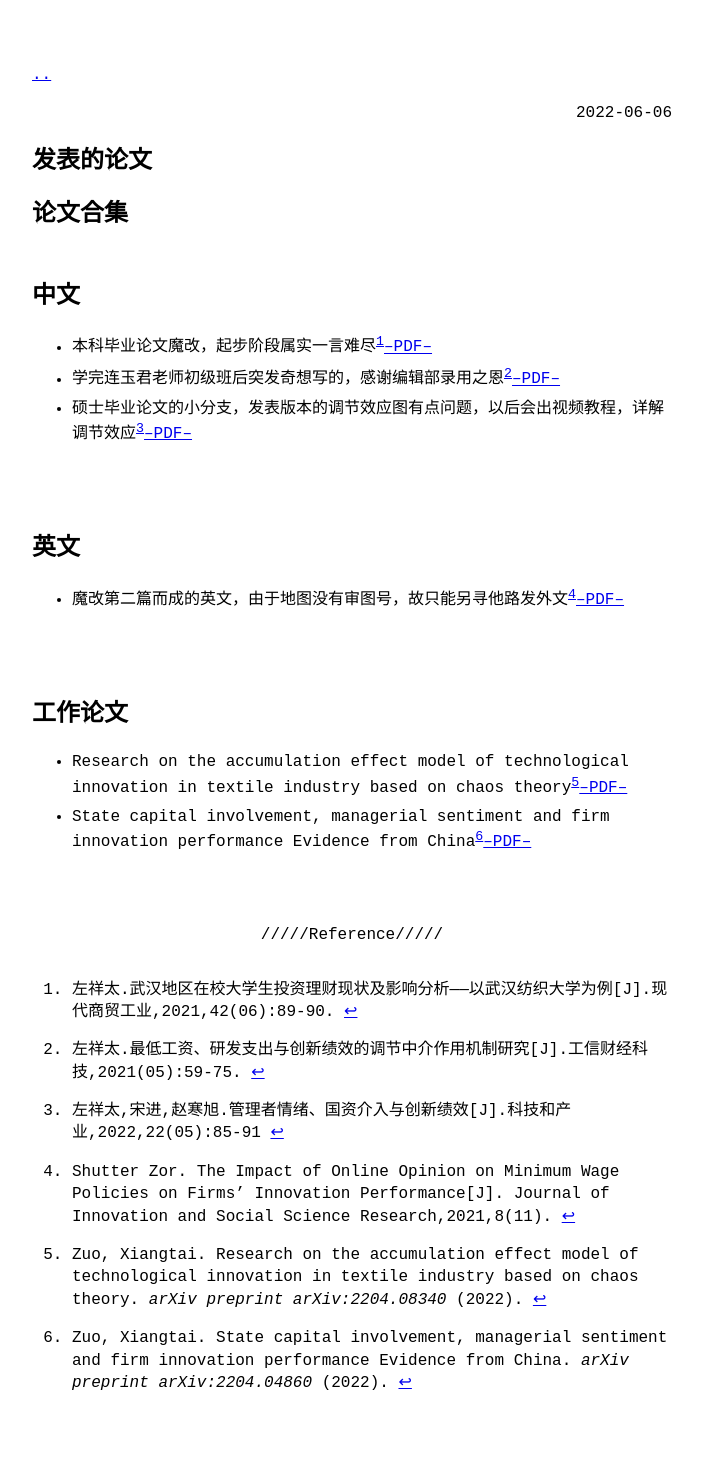
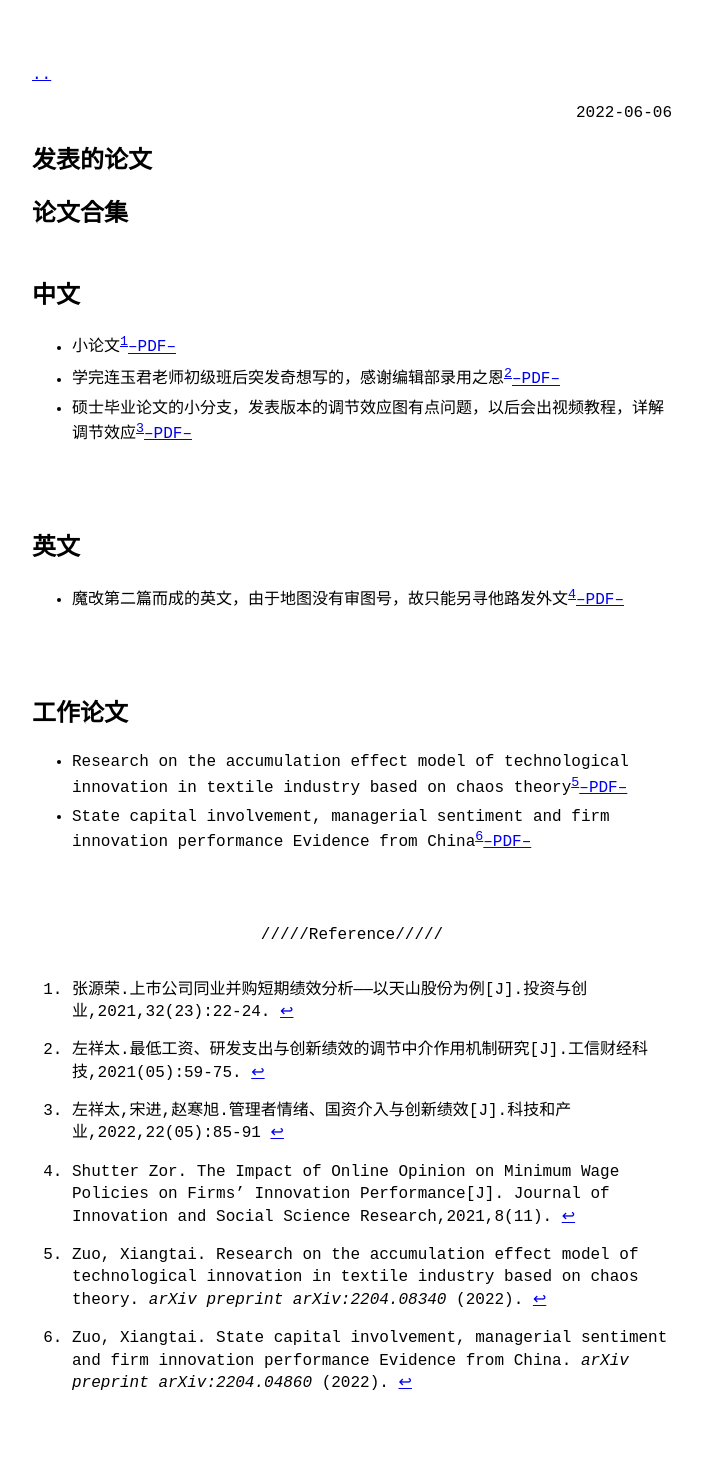
Before and after one commit to ptpycheung/ptpycheung.github.io, a Jekyll site: the page built from _posts/2022-6-6-发表的论文.md, in a window 1280 px wide. Shown: the whole page, without its empty margins (288-990 px from the left). Built offline with Jekyll 4.4.1, drawn with Linux system fonts in a browser that asks for light colours.

Commit message:
Update 2022-6-6-发表的论文.md

```diff
--- a/_posts/2022-6-6-发表的论文.md
+++ b/_posts/2022-6-6-发表的论文.md
@@ -7,7 +7,7 @@ category: example3
 
 ## 中文
 
-- 本科毕业论文魔改，起步阶段属实一言难尽[^1][--PDF--](https://kns.cnki.net/kcms/detail/detail.aspx?dbcode=CJFD&dbname=CJFDLAST2021&filename=XDSM202106044&uniplatform=NZKPT&v=dt-QfjloCJlfJGA7M8s-sANW0XBPnAR8w5ZuSBDQMumwKXQ5TsPbezKxATDmgedT)
+- 小论文[^1][--PDF--](https://kns.cnki.net/kcms/detail/detail.aspx?dbcode=CJFD&dbname=CJFDLAST2022&filename=TZCY202123008&uniplatform=NZKPT&v=nCNRxez10VKw9o1I0otzRDZaHsNcCNgJejOEAKVq4KFpRrClH5T25Ig3-0dU-thl)
 - 学完连玉君老师初级班后突发奇想写的，感谢编辑部录用之恩[^2][--PDF--](https://kns.cnki.net/kcms/detail/detail.aspx?dbcode=CJFD&dbname=CJFDLAST2021&filename=GXCJ202105006&uniplatform=NZKPT&v=cYLRspzHLr3nzax75cn3DfJipQAP-ZHJ7Tqj4UMcScCE0JvCABrpNVET0_7xvMn2)
 - 硕士毕业论文的小分支，发表版本的调节效应图有点问题，以后会出视频教程，详解调节效应[^3][--PDF--](https://kns.cnki.net/kcms/detail/detail.aspx?dbcode=CJFD&dbname=CJFDAUTO&filename=CYYK202205013&uniplatform=NZKPT&v=AP4_Q9_ZISpDyQ10dWGK5uh0xeEEIJjg9HVXkkRtxC6-2OiAjVee6HSG2oby_Fl-)
 
@@ -28,7 +28,7 @@ category: example3
 ****
 {: data-content="Reference"}
 
-[^1]: 左祥太.武汉地区在校大学生投资理财现状及影响分析——以武汉纺织大学为例[J].现代商贸工业,2021,42(06):89-90.
+[^1]: 张源荣.上市公司同业并购短期绩效分析——以天山股份为例[J].投资与创业,2021,32(23):22-24.
 [^2]: 左祥太.最低工资、研发支出与创新绩效的调节中介作用机制研究[J].工信财经科技,2021(05):59-75.
 [^3]: 左祥太,宋进,赵寒旭.管理者情绪、国资介入与创新绩效[J].科技和产业,2022,22(05):85-91
 [^4]: Shutter Zor. The Impact of Online Opinion on Minimum Wage Policies on Firms’ Innovation Performance[J]. Journal of Innovation and Social Science Research,2021,8(11).
```
